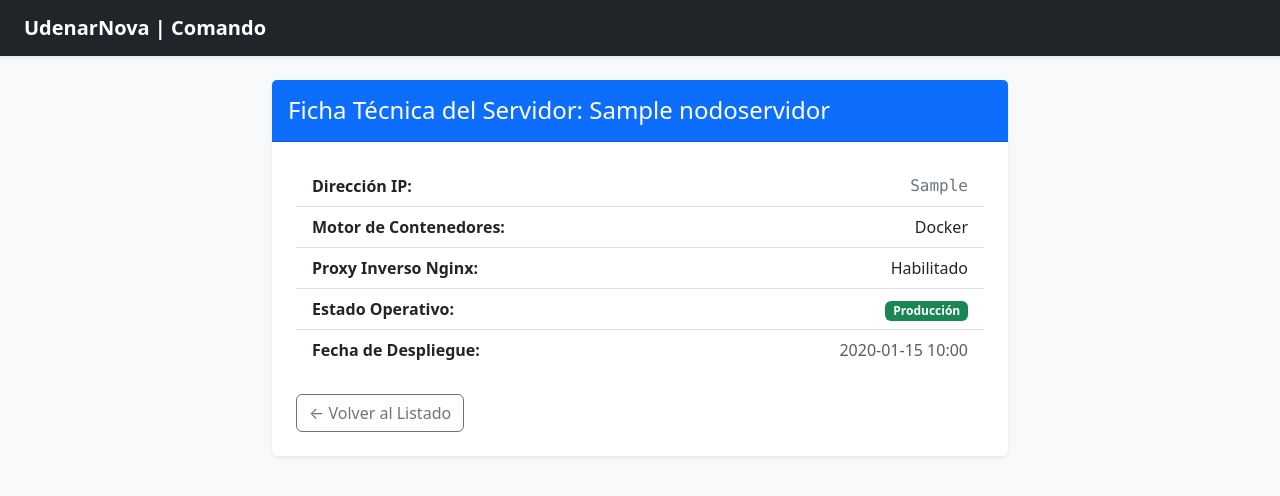
After one commit to deiby0710/centro_comando, a Django app: page /servidor/1 in a window 1280 px wide. The commit adds this page. Shown: the top 496 px of the page. Run offline with Django 5.2, Linux system fonts and the light colour scheme; tables that the repository leaves empty hold one stand-in row (values such as "Sample post").

Commit message:
Hipervinculos

```diff
--- /dev/null
+++ b/infraestructura/templates/infraestructura/base.html
@@ -0,0 +1,21 @@
+<!DOCTYPE html>
+<html lang="es">
+
+<head>
+    <meta charset="UTF-8">
+    <title>{% block title %}Centro de Comando{% endblock %}</title>
+    <link href="https://cdn.jsdelivr.net/npm/bootstrap@5.3.0/dist/css/bootstrap.min.css" rel="stylesheet">
+</head>
+
+<body class="bg-light">
+    <nav class="navbar navbar-dark bg-dark mb-4 shadow-sm">
+        <div class="container-fluid px-4">
+            <a class="navbar-brand fw-bold" href="{% url 'home_servidores' %}">UdenarNova | Comando</a>
+        </div>
+    </nav>
+    <div class="container">
+        {% block content %}{% endblock %}
+    </div>
+</body>
+
+</html>
--- /dev/null
+++ b/infraestructura/templates/infraestructura/detalle.html
@@ -0,0 +1,41 @@
+{% extends 'infraestructura/base.html' %}
+{% block title %}Detalle - {{ nodo.nombre_host }}{% endblock %}
+{% block content %}
+<div class="row justify-content-center">
+    <div class="col-md-8">
+        <div class="card shadow-sm border-0">
+            <div class="card-header bg-primary text-white py-3">
+                <h4 class="mb-0">Ficha Técnica del Servidor: {{ nodo.nombre_host }}</h4>
+            </div>
+            <div class="card-body p-4">
+                <ul class="list-group list-group-flush mb-4">
+                    <li class="list-group-item d-flex justify-content-between align-items-center">
+                        <span class="fw-bold">Dirección IP:</span>
+                        <span class="font-monospace text-secondary">{{ nodo.direccion_ip }}</span>
+                    </li>
+                    <li class="list-group-item d-flex justify-content-between align-items-center">
+                        <span class="fw-bold">Motor de Contenedores:</span>
+                        <span>{{ nodo.get_motor_contenedores_display }}</span>
+                    </li>
+                    <li class="list-group-item d-flex justify-content-between align-items-center">
+                        <span class="fw-bold">Proxy Inverso Nginx:</span>
+                        <span>{% if nodo.proxy_inverso %}Habilitado{% else %}Deshabilitado{% endif %}</span>
+                    </li>
+                    <li class="list-group-item d-flex justify-content-between align-items-center">
+                        <span class="fw-bold">Estado Operativo:</span>
+                        <span>{% if nodo.en_produccion %}<span class="badge bg-success">Producción</span>{% else %}<span
+                                class="badge bg-warning text-dark">Mantenimiento</span>{% endif %}</span>
+                    </li>
+                    <li class="list-group-item d-flex justify-content-between align-items-center">
+                        <span class="fw-bold">Fecha de Despliegue:</span>
+                        <span class="text-muted">{{ nodo.fecha_despliegue|date:"Y-m-d H:i" }}</span>
+                    </li>
+                </ul>
+                <div class="d-flex justify-content-between">
+                    <a href="{% url 'home_servidores' %}" class="btn btn-outline-secondary">← Volver al Listado</a>
+                </div>
+            </div>
+        </div>
+    </div>
+</div>
+{% endblock %}
--- a/infraestructura/urls.py
+++ b/infraestructura/urls.py
@@ -1,7 +1,7 @@
 from django.urls import path
-from .views import lista_servidores
+from .views import lista_servidores, detalle_servidor
 
 urlpatterns = [
     path('', lista_servidores, name='home_servidores'),
-
+    path('servidor/<int:pk>', detalle_servidor, name='detalle_servidor'),
 ]
--- a/infraestructura/views.py
+++ b/infraestructura/views.py
@@ -1,5 +1,9 @@
-from django.shortcuts import render
+from django.shortcuts import get_object_or_404, render
 from .models import NodoServidor
+
+def detalle_servidor(request, pk):
+	nodo = get_object_or_404(NodoServidor, pk=pk)
+	return render(request, 'infraestructura/detalle.html', {'nodo':nodo})
 
 def lista_servidores(request):
 	servidores = NodoServidor.objects.all()
```
Also changed, not shown: infraestructura/templates/infraestructura/index.html (+6 -1 lines).
